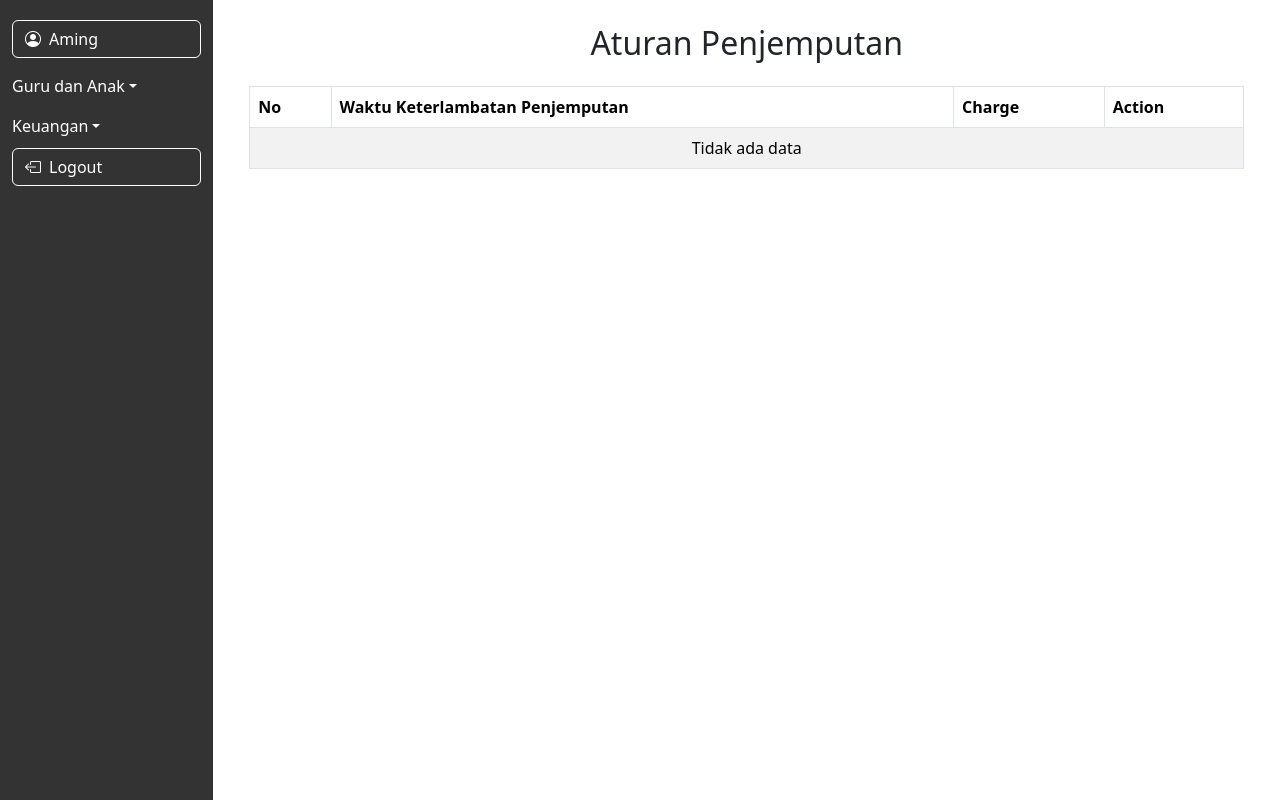
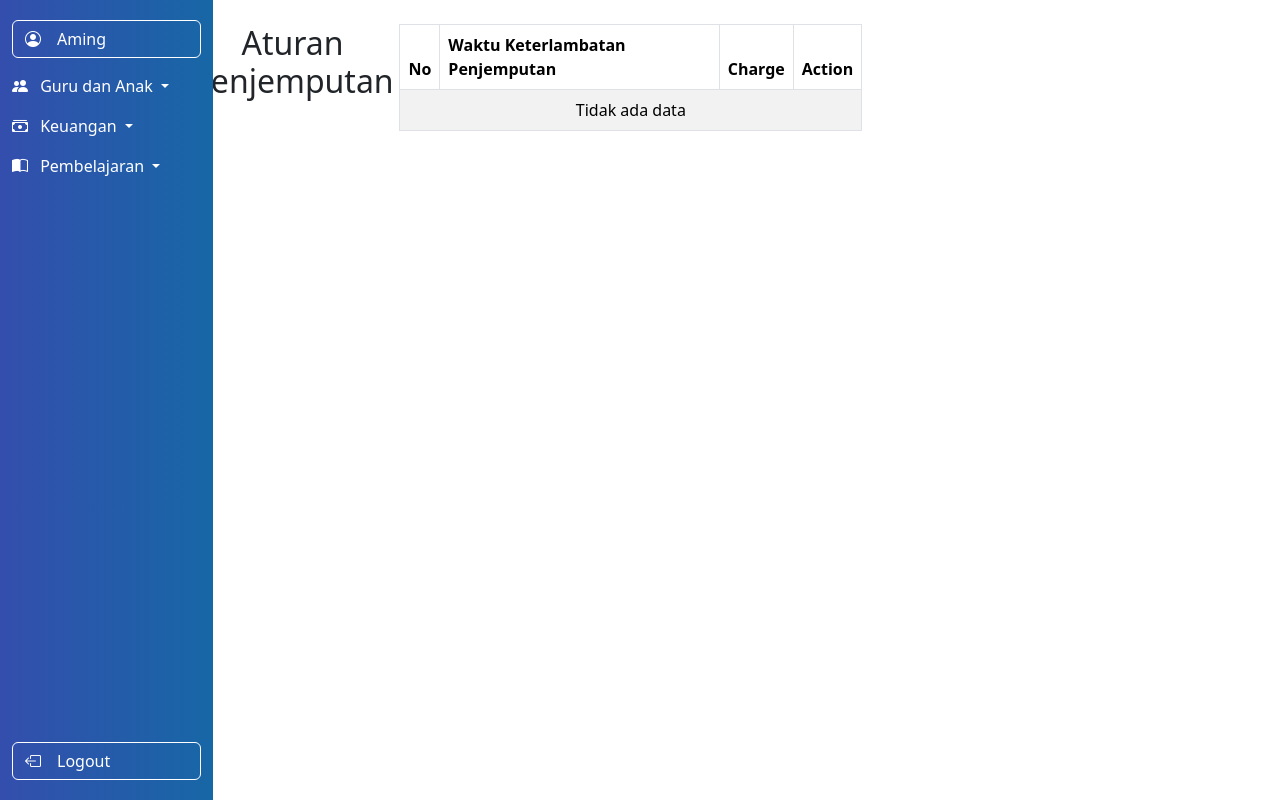
Before and after one commit to JuanNathaniel/capstone-tbitp, a PHP site: page /view/aturanPenjemputan.php in a window 1280 px wide. Run offline with PHP 8.4, Linux system fonts and the light colour scheme; data that the repository does not hold is empty; style sheets or scripts are compiled from the project's sources.

Commit message:
fixing connector

```diff
--- a/view/aturanPenjemputan.php
+++ b/view/aturanPenjemputan.php
@@ -58,35 +58,7 @@
 <body>
     <div class="container-fluid">
         <div class="row">
-            <!-- Sidebar -->
-            <nav class="col-md-3 col-lg-2 sidebar" id="sidebar">
-                <button type="button" class="btn btn-outline-primary w-100 user-info d-flex align-items-center text-white mb-3">
-                    <i class="bi bi-person-circle me-2"></i>Aming
-                </button>
-
-                <div class="dropdown">
-                    <a class="dropdown-toggle text-decoration-none" href="#" role="button">Guru dan Anak</a>
-                    <ul class="dropdown-menu">
-                        <li><a class="dropdown-item text-decoration-none" href="#">Absensi Datang dan Jemput</a></li>
-                        <li><a class="dropdown-item text-decoration-none" href="#">Daftar Hadir Guru</a></li>
-                        <li><a class="dropdown-item text-decoration-none" href="#">Aturan Penjemputan</a></li>
-                        <li><a class="dropdown-item text-decoration-none" href="#">Buku Induk Peserta Didik</a></li>
-                    </ul>
-                </div>
-                <div class="dropdown mt-3">
-                    <a class="dropdown-toggle text-decoration-none" href="#" role="button">Keuangan</a>
-                    <ul class="dropdown-menu">
-                        <li><a class="dropdown-item text-decoration-none" href="#">Pemasukan dan Pengeluaran</a></li>
-                        <li><a class="dropdown-item text-decoration-none" href="#">Rencana Kegiatan Anggaran</a></li>
-                        <li><a class="dropdown-item text-decoration-none" href="#">Rincian Biaya Pendidikan</a></li>
-                        <li><a class="dropdown-item text-decoration-none" href="#">Laporan Dana</a></li>
-                        <li><a class="dropdown-item text-decoration-none" href="#">Rekapitulasi Pembayaran</a></li>
-                    </ul>
-                </div>
-                <button type="button" class="btn btn-outline-primary w-100 logout d-flex align-items-center">
-                    <i class="bi bi-box-arrow-left me-2"></i>Logout
-                </button>
-            </nav>
+        <?php include 'sidebar.php'; ?> <!-- Include file sidebar -->
 
             <!-- Konten Utama -->
             <main class="col-md-9 ms-sm-auto col-lg-10 px-md-4 mt-4">
--- a/view/pemasukanDanPengeluaran-create.php
+++ b/view/pemasukanDanPengeluaran-create.php
@@ -8,6 +8,7 @@
 </head>
 
 <body>
+<?php include 'sidebar.php'; ?> <!-- Include file sidebar -->
     <div class="container mt-5">
         <h2 class="text-center mb-4">Tambah Data Pemasukan dan Pengeluaran</h2>
 
@@ -38,7 +39,7 @@ if ($_SERVER['REQUEST_METHOD'] == 'POST') {
         }
         ?>
 
-
+        <main class="col-md-9 col-lg-10 ms-auto" style="margin-left: auto;">
             <form method="POST" class="mb-4">
                 <div class="mb-3">
                     <label for="pemasukan" class="form-label">Pemasukan</label>
@@ -63,6 +64,8 @@ if ($_SERVER['REQUEST_METHOD'] == 'POST') {
                 <button type="submit" class="btn btn-success">Simpan Data</button>
                 <a href="pemasukandanpengeluaran.php" class="btn btn-secondary">Kembali</a>
             </form>
+        </main> <!-- Tag main ditutup di sini -->
+
     </div>
     <script src="https://cdn.jsdelivr.net/npm/bootstrap@5.3.3/dist/js/bootstrap.bundle.min.js"></script>
 </body>
--- a/view/sidebar.php
+++ b/view/sidebar.php
@@ -88,10 +88,10 @@
                     </a>
                     <div class="collapse" id="guruAnakDropdown">
                         <ul class="list-unstyled ms-3">
-                            <li><a id="absensi" class="dropdown-item text-decoration-none" href="absendanPenjemputan.php"><i class="bi bi-calendar-check me-2"></i> Absensi Datang dan Jemput</a></li>
-                            <li><a class="dropdown-item text-decoration-none" href="#"><i class="bi bi-card-list me-2"></i> Daftar Hadir Guru</a></li>
-                            <li><a class="dropdown-item text-decoration-none" href="#"><i class="bi bi-shield-lock me-2"></i> Aturan Penjemputan</a></li>
-                            <li><a class="dropdown-item text-decoration-none" href="#"><i class="bi bi-book me-2"></i> Buku Induk Peserta Didik</a></li>
+                            <li><a id="absensi" class="dropdown-item text-decoration-none" href="absendanpenjemputan.php"><i class="bi bi-calendar-check me-2"></i> Absensi Datang dan Jemput</a></li>
+                            <li><a id="daftarHadirGuru" class="dropdown-item text-decoration-none" href="#"><i class="bi bi-card-list me-2"></i> Daftar Hadir Guru</a></li>
+                            <li><a id="aturanPenjemputan" class="dropdown-item text-decoration-none" href="aturanPenjemputan.php"><i class="bi bi-shield-lock me-2"></i> Aturan Penjemputan</a></li>
+                            <li><a id="bukuIndukPesertaDidik" class="dropdown-item text-decoration-none" href="#"><i class="bi bi-book me-2"></i> Buku Induk Peserta Didik</a></li>
                         </ul>
                     </div>
                 </div>
@@ -103,11 +103,11 @@
                     </a>
                     <div class="collapse" id="keuanganDropdown">
                         <ul class="list-unstyled ms-3">
-                            <li><a id="pemasukanpengeluaran" class="dropdown-item text-decoration-none" href="#"><i class="bi bi-arrow-down-circle me-2"></i> Pemasukan dan Pengeluaran</a></li>
-                            <li><a class="dropdown-item text-decoration-none" href="#"><i class="bi bi-journal me-2"></i> Rencana Kegiatan Anggaran</a></li>
-                            <li><a class="dropdown-item text-decoration-none" href="#"><i class="bi bi-calculator me-2"></i> Rincian Biaya Pendidikan</a></li>
-                            <li><a class="dropdown-item text-decoration-none" href="#"><i class="bi bi-file-earmark-bar-graph me-2"></i> Laporan Dana</a></li>
-                            <li><a class="dropdown-item text-decoration-none" href="#"><i class="bi bi-receipt me-2"></i> Rekapitulasi Pembayaran</a></li>
+                            <li><a id="pemasukanPengeluaran" class="dropdown-item text-decoration-none" href="pemasukandanpengeluaran.php"><i class="bi bi-arrow-down-circle me-2"></i> Pemasukan dan Pengeluaran</a></li>
+                            <li><a id="rencanaKegiatanAnggaran" class="dropdown-item text-decoration-none" href="#"><i class="bi bi-journal me-2"></i> Rencana Kegiatan Anggaran</a></li>
+                            <li><a id="rincianBiayaPendidikan" class="dropdown-item text-decoration-none" href="#"><i class="bi bi-calculator me-2"></i> Rincian Biaya Pendidikan</a></li>
+                            <li><a id="laporanDana" class="dropdown-item text-decoration-none" href="#"><i class="bi bi-file-earmark-bar-graph me-2"></i> Laporan Dana</a></li>
+                            <li><a id="rekapitulasiPembayaran" class="dropdown-item text-decoration-none" href="#"><i class="bi bi-receipt me-2"></i> Rekapitulasi Pembayaran</a></li>
                         </ul>
                     </div>
                 </div>
@@ -119,10 +119,10 @@
                     </a>
                     <div class="collapse" id="pembelajaranDropdown">
                         <ul class="list-unstyled ms-3">
-                            <li><a class="dropdown-item text-decoration-none" href="#"><i class="bi bi-calendar3 me-2"></i> Jadwal Tematik dan Kegiatan</a></li>
-                            <li><a class="dropdown-item text-decoration-none" href="#"><i class="bi bi-bar-chart-line me-2"></i> Laporan Perkembangan</a></li>
-                            <li><a class="dropdown-item text-decoration-none" href="#"><i class="bi bi-file-earmark-medical me-2"></i> Formulir Tumbuh Kembang</a></li>
-                            <li><a class="dropdown-item text-decoration-none" href="#"><i class="bi bi-journal-bookmark-fill me-2"></i> Data Kurikulum Merdeka</a></li>
+                            <li><a id="jadwalTematikDanKegiatan" class="dropdown-item text-decoration-none" href="#"><i class="bi bi-calendar3 me-2"></i> Jadwal Tematik dan Kegiatan</a></li>
+                            <li><a id="laporanPerkembangan" class="dropdown-item text-decoration-none" href="#"><i class="bi bi-bar-chart-line me-2"></i> Laporan Perkembangan</a></li>
+                            <li><a id="formulirTumbuhKembang" class="dropdown-item text-decoration-none" href="#"><i class="bi bi-file-earmark-medical me-2"></i> Formulir Tumbuh Kembang</a></li>
+                            <li><a id="dataKurikulumMerdeka" class="dropdown-item text-decoration-none" href="#"><i class="bi bi-journal-bookmark-fill me-2"></i> Data Kurikulum Merdeka</a></li>
                         </ul>
                     </div>
                 </div>
```
Also changed, not shown: view/home.php (+12 -12 lines), view/pemasukanDanPengeluaran.php (+10 -1 lines). Lines whose indentation alone changed are shown as unchanged.
